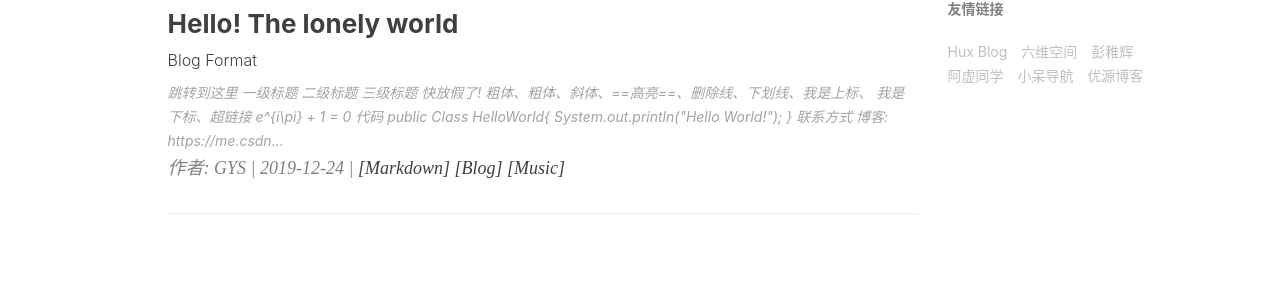
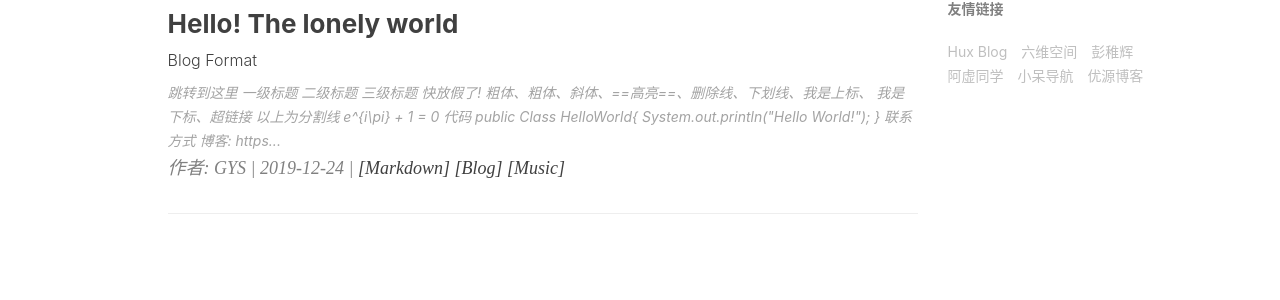
Before and after one commit to Richardurben/Richardurben.github.io, a Jekyll site: the page built from index.html, in a window 1280 px wide. Shown: the part 1174-1474 px from the top of the page. Built offline with Jekyll 4.4.1, drawn with Linux system fonts in a browser that asks for light colours; nearby versions of some CDN libraries; the list of posts is cut into pages by our own code; comment, search, counter and statistics services are not loaded.

Commit message:
Update 2019-12-24-Hello!-The-lonely-world.md

```diff
--- a/_posts/2019-12-24-Hello!-The-lonely-world.md
+++ b/_posts/2019-12-24-Hello!-The-lonely-world.md
@@ -31,6 +31,10 @@
 > 快放假了!
 
 **粗体**、__粗体__、*斜体*、==高亮==、~~删除线~~、<u>下划线</u>、我是<sup>上标</sup>、 我是<sub>下标</sub>、[超链接](http://www.baidu.com)
+
+***
+
+以上为分割线
 
   ![图片](/img/test-bg.jpg)
 
```
